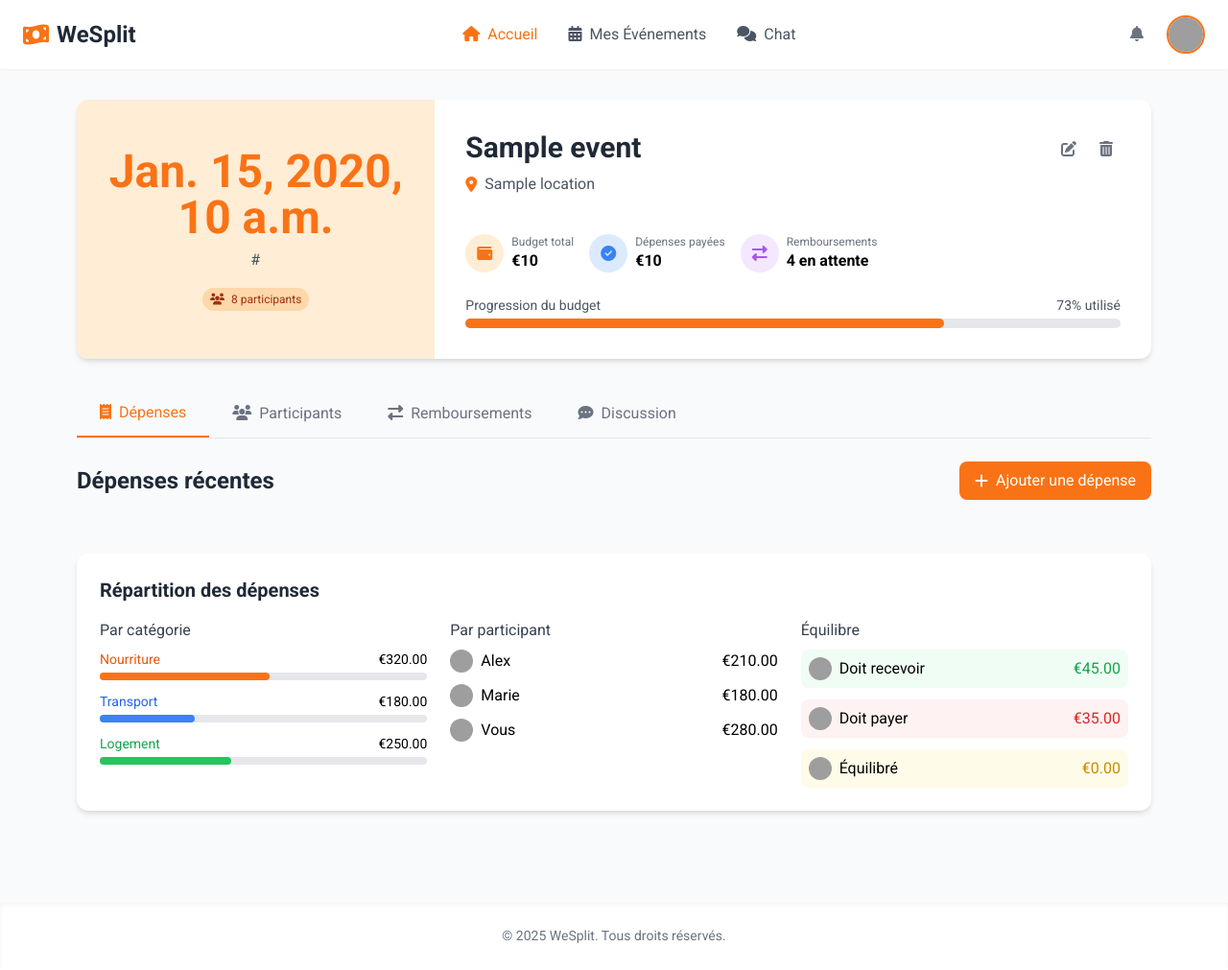
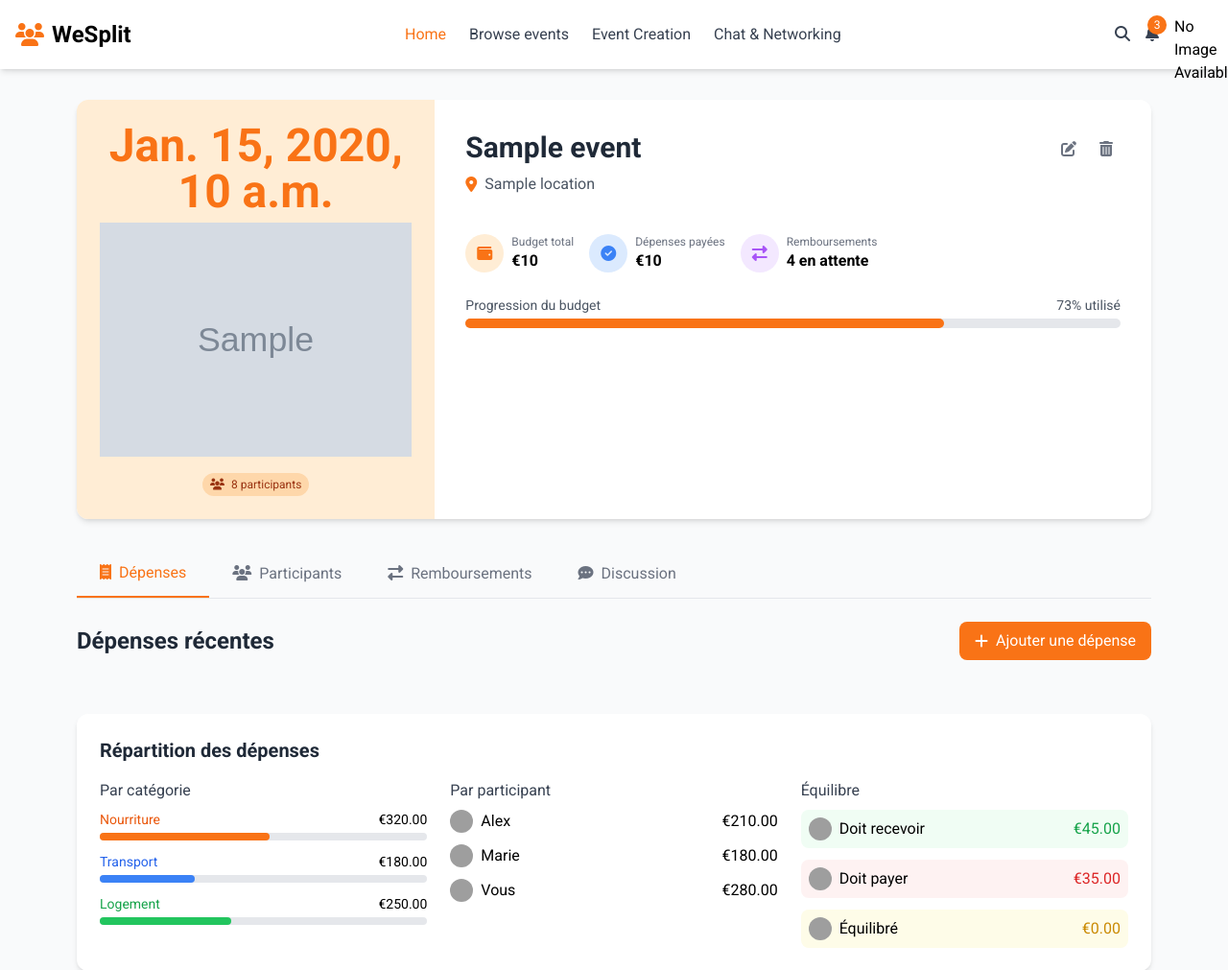
Before and after one commit to anas325/backend, a Django app: template backend/apps/base/templates/detail_events.html in a window 1280 px wide. Shown: the top 1011 px of the page at 96% size. Before the commit the page ends 983 px from the top, so only its background shows below. Run offline with Django 3.2, Linux system fonts and the light colour scheme; tables that the repository leaves empty hold one stand-in row (values such as "Sample post"); the template is opened without the code that fills it: values that come from a table or form of the project are taken from there, most other values are stand-ins (such as "Sample title", 1, 10 or a date in 2020); grey boxes marked "Sample" are stand-in pictures; some libraries are stand-ins or nearby versions; grey boxes are pictures that could not be loaded.

Commit message:
Refactor event detail and events templates; include user and organizer profile pictures with fallback; update navbar to use include template; fix task registration in admin.

```diff
--- a/backend/apps/base/templates/detail_events.html
+++ b/backend/apps/base/templates/detail_events.html
@@ -29,23 +29,7 @@
 </head>
 <body class="bg-gray-50">
     <!-- Navigation -->
-    <nav class="bg-white shadow-sm py-4 px-6 flex justify-between items-center sticky top-0 z-10">
-        <div class="flex items-center">
-            <i class="fas fa-money-bill-wave text-orange-500 text-2xl mr-2"></i>
-            <span class="text-2xl font-bold text-gray-800">WeSplit</span>
-        </div>
-        <div class="hidden md:flex space-x-8">
-            <a href="#" class="text-orange-500 font-medium"><i class="fas fa-home mr-1"></i> Accueil</a>
-            <a href="#" class="text-gray-600 hover:text-orange-500 transition"><i class="fas fa-calendar-alt mr-1"></i> Mes Événements</a>
-            <a href="#" class="text-gray-600 hover:text-orange-500 transition"><i class="fas fa-comments mr-1"></i> Chat</a>
-        </div>
-        <div class="flex items-center space-x-4">
-            <button class="p-2 text-gray-500 hover:text-orange-500 rounded-full hover:bg-gray-100 transition">
-                <i class="fas fa-bell"></i>
-            </button>
-            <img src="https://i.pravatar.cc/40?img=5" alt="Profil" class="w-10 h-10 rounded-full border-2 border-orange-500">
-        </div>
-    </nav>
+    {% include 'navbar.html' %}
 
     <!-- Contenu Principal -->
     <main class="container mx-auto px-4 py-8 max-w-6xl">
@@ -55,7 +39,16 @@
                 <div class="md:w-1/3 bg-orange-100 p-6 flex items-center justify-center">
                     <div class="text-center">
                         <div class="text-5xl font-bold text-orange-500 mb-2">{{event.create_at}}</div>
-                        <div class="text-gray-600 uppercase tracking-wider">#</div>
+                        <div class="text-gray-600 uppercase tracking-wider">
+                            {% if event.cover_image %}
+                            <img src="{{event.cover_image.url}}" alt="User Profile Picture"
+                                >
+                            {% else %}
+                            <div class="w-10 h-10 bg-gray-200 flex items-center justify-center text-gray-500">
+                                No Image Available
+                            </div>
+                            {% endif %}
+                        </div>
                         <div class="mt-4">
                             <span class="inline-block bg-orange-200 text-orange-800 text-xs px-2 py-1 rounded-full">
                                 <i class="fas fa-users mr-1"></i> 8 participants
--- a/backend/apps/base/templates/navbar.html
+++ b/backend/apps/base/templates/navbar.html
@@ -28,9 +28,16 @@
             </div>
         </div>
         <div class="relative">
+            {% if user.profile_picture %}
             <img src="{{user.profile_picture.url}}"
-                class="rounded-full h-10 w-10 cursor-pointer hover:ring-2 hover:ring-orange-500 transition"
-                alt="User Avatar" id="userMenuBtn">
+            class="rounded-full h-10 w-10 cursor-pointer hover:ring-2 hover:ring-orange-500 transition"
+            alt="User Avatar" id="userMenuBtn">
+                            {% else %}
+                            <div class="rounded-full h-10 w-10 cursor-pointer hover:ring-2 hover:ring-orange-500 transitiond">
+                                No Image Available
+                            </div>
+                            {% endif %}
+
 
             <div class="hidden absolute right-0 mt-2 w-48 bg-white rounded-md shadow-lg py-1 z-50"
                 id="userDropdown">
--- a/backend/apps/base/urls.py
+++ b/backend/apps/base/urls.py
@@ -1,6 +1,7 @@
 from django.urls import path
 from . import views
 from django.contrib.auth import views as auth_views
+
 
 urlpatterns = [
     path('', views.home1.as_view(), name='home'),
@@ -13,5 +14,5 @@ urlpatterns = [
     path('user/<int:id>/', views.profile.as_view(), name='user_profile'),
     path('details_events/', views.detail_events.as_view(), name='details_events'),
     path('event/<int:id>/', views.detail_events.as_view(), name='detail_events'),
-    path('my_events/', views.my_events.as_view(), name='my_events'),
+    #path('my_events/', views.my_events.as_view(), name='my_events'),
 ]
--- a/backend/apps/base/views.py
+++ b/backend/apps/base/views.py
@@ -35,3 +35,9 @@ class profile(LoginRequiredMixin, View):
     def get(self, request, id):
         user = User.objects.get(id=id)
         return render(request, 'user_profile.html',{'user' : user})
+
+class detail_events(LoginRequiredMixin, View):
+    def get(self, request, id):
+        event = Event.objects.get(id=id)
+        logged_in_user = request.user
+        return render(request, 'detail_events.html', {"event": event,"user": logged_in_user})
--- a/backend/apps/events/admin.py
+++ b/backend/apps/events/admin.py
@@ -4,5 +4,5 @@ from .models import Event, Task, Expense
 
 
 admin.site.register(Event)
-admin.site.register(task)
+admin.site.register(Task)
 admin.site.register(Expense)
```
Also changed, not shown: backend/apps/base/templates/events.html (+7 -0 lines).
